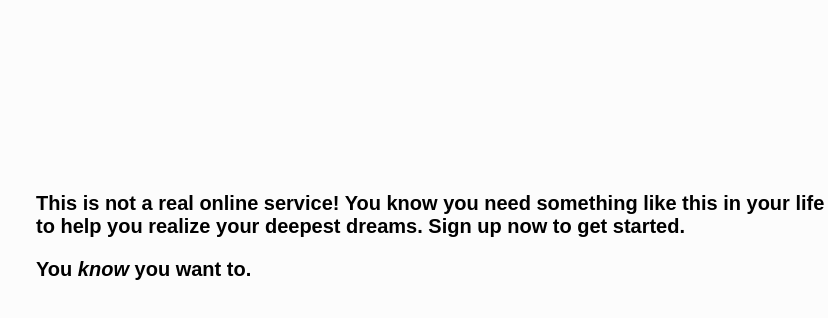
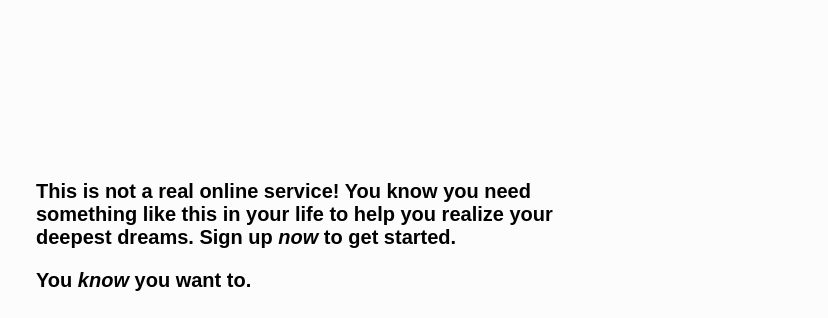
Before and after one commit to bharadr/test-form, a plain HTML site: page index.html in a window 1280 px wide. Shown: the top 318 px of the page, 452-1280 px from the left. Drawn offline with Linux system fonts and the light colour scheme.

Commit message:
Minor Update

```diff
--- a/index.html
+++ b/index.html
@@ -18,7 +18,7 @@
     </div>
     <div class="formsection">
         <div class="toptext">
-            <p>This is not a real online service! You know you need something like this in your life to help you realize your deepest dreams. Sign up now to get started.</p>
+            <p>This is not a real online service! You know you need something like this in your life to help you realize your deepest dreams. Sign up <em>now</em> to get started.</p>
             <p>You <em>know</em> you want to.</p>
         </div>
         <form action="" method="post">
--- a/styles.css
+++ b/styles.css
@@ -63,6 +63,7 @@ body {
     font-family: sans-serif;
     font-size: 20px;
     font-weight: 700;
+    width: 70%;
 }
 
 .createbutton {
```
